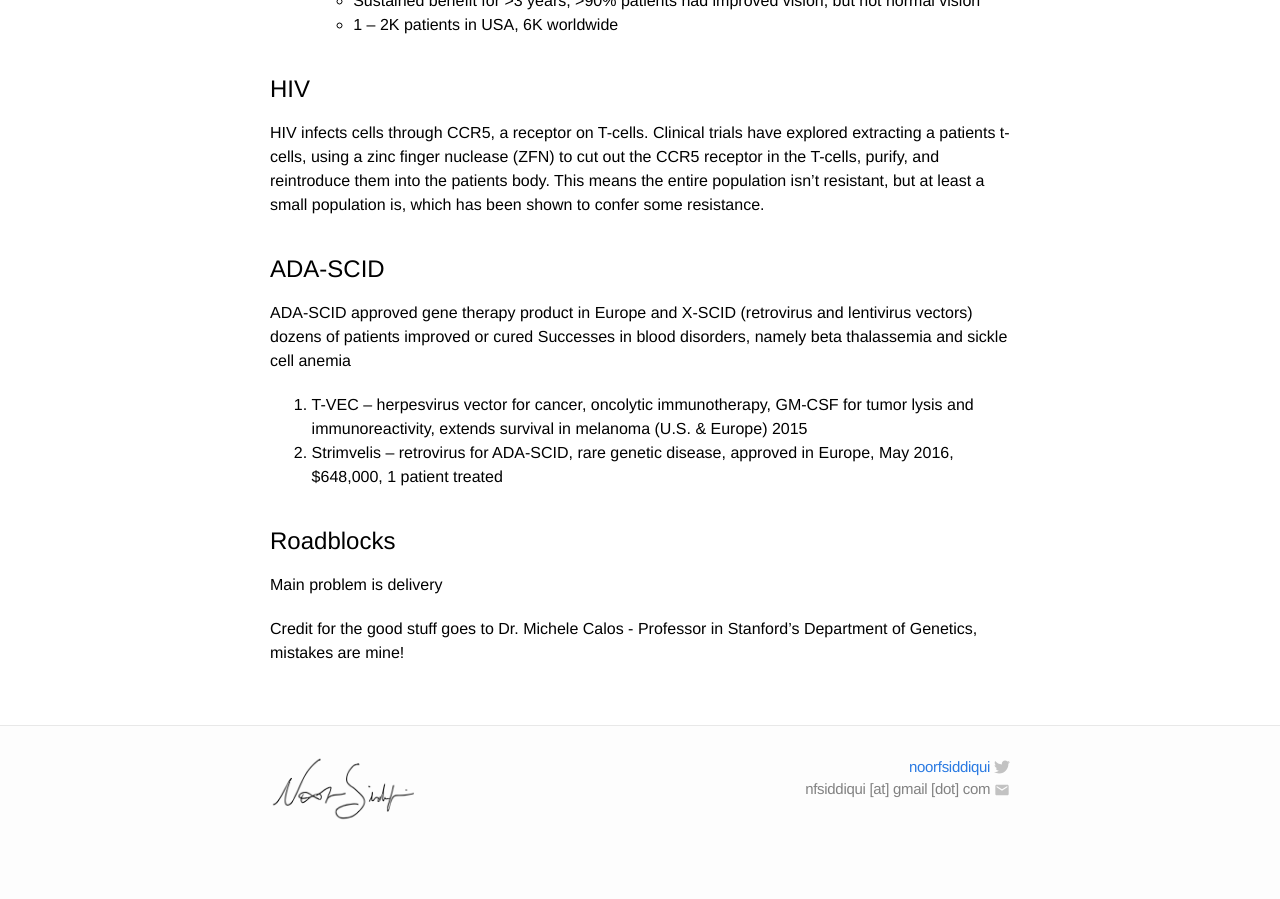
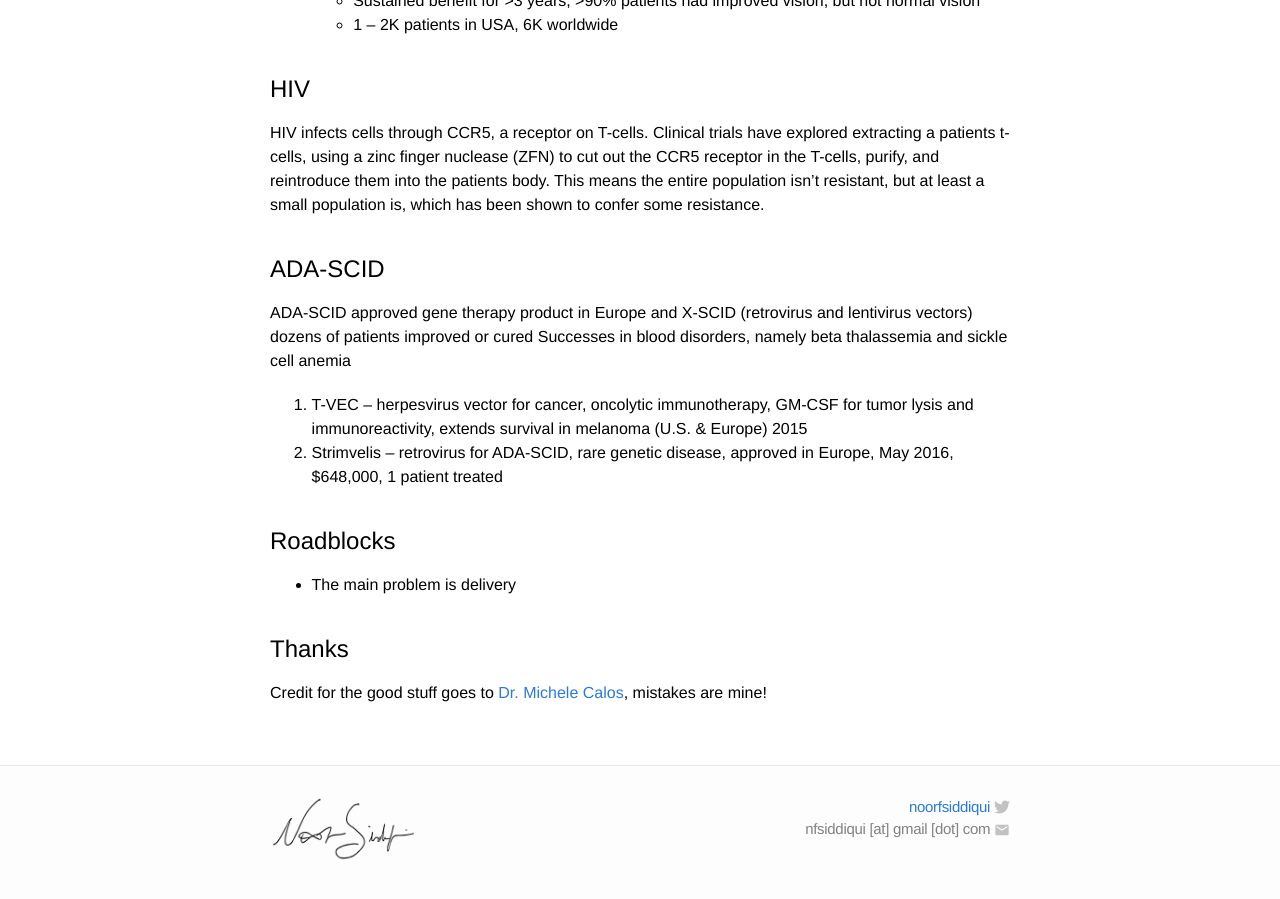
Before and after one commit to nfsiddiqui/nfsiddiqui.github.io, a Jekyll site: the page built from _posts/2017-11-17-how-gene-therapy-works.markdown, in a window 1280 px wide and 900 px high, scrolled down 3745 px. Built offline with Jekyll 4.4.1, drawn with Linux system fonts in a browser that asks for light colours; before the commit the page ends 4605 px from its top, so only the background shows below that.

Commit message:
fixed links

```diff
--- a/_posts/2017-11-17-how-gene-therapy-works.markdown
+++ b/_posts/2017-11-17-how-gene-therapy-works.markdown
@@ -141,6 +141,8 @@ Successes in blood disorders, namely beta thalassemia and sickle cell anemia
 
 # Roadblocks
 
-Main problem is delivery
++ The main problem is delivery
 
-Credit for the good stuff goes to Dr. Michele Calos - Professor in Stanford's Department of Genetics, mistakes are mine!
+# Thanks
+
+Credit for the good stuff goes to [Dr. Michele Calos](https://profiles.stanford.edu/michele-calos?tab=publications), mistakes are mine!
```
Also changed, not shown: _posts/2017-11-06-how-edge-detection-works.markdown (+9 -7 lines).
